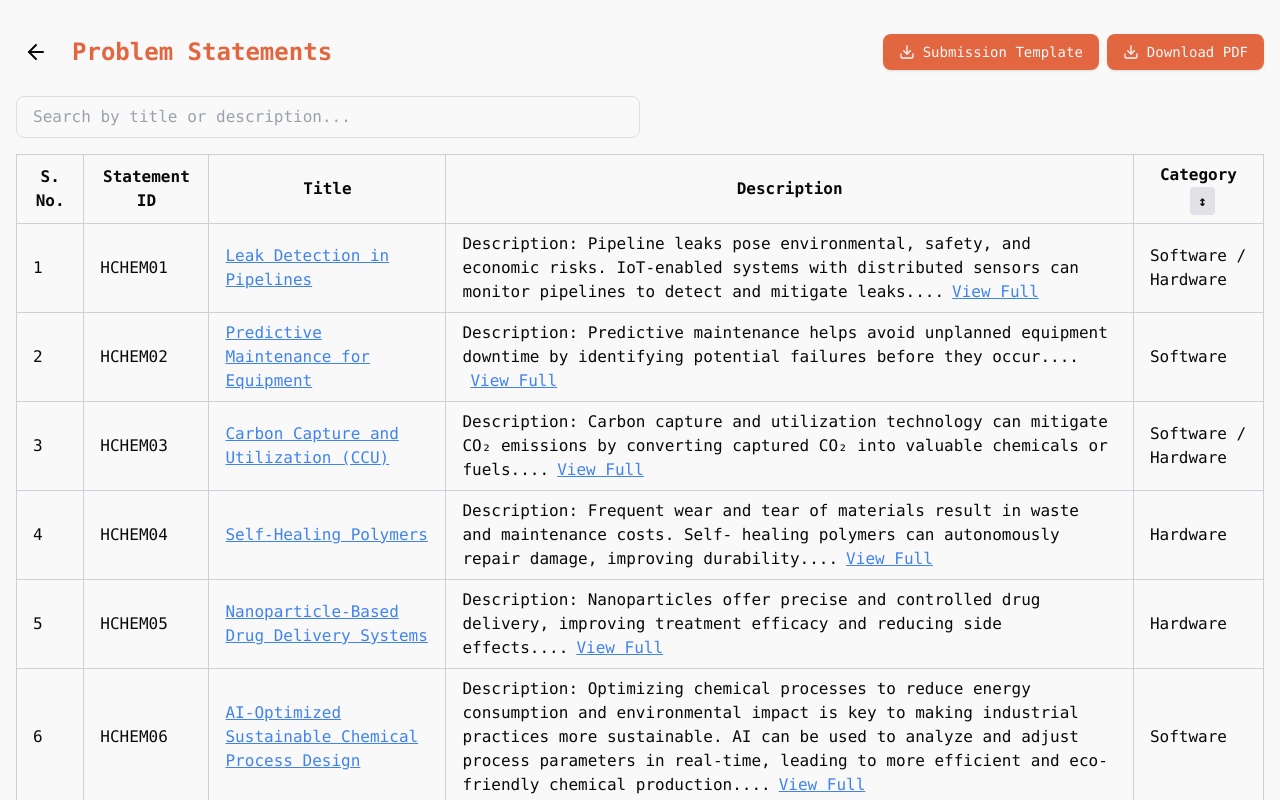
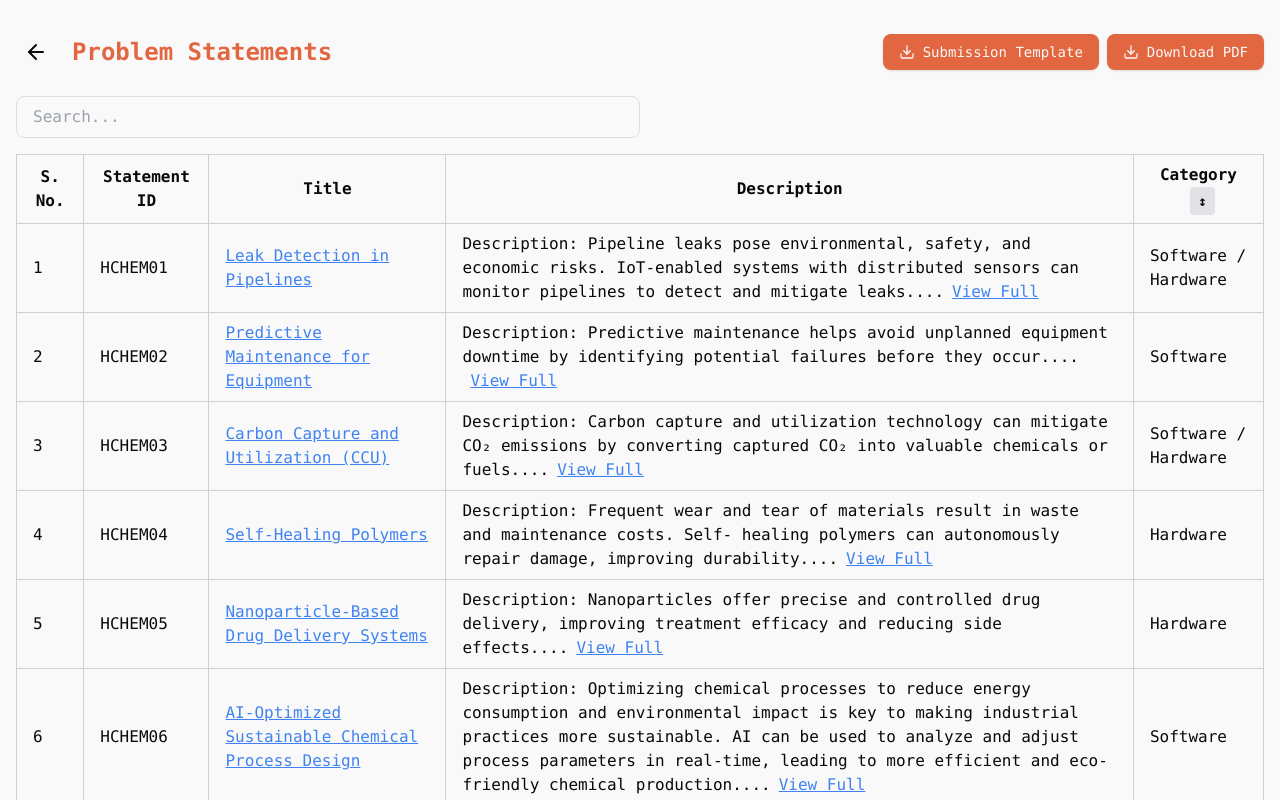
Before and after one commit to IEEECS-VIT/yantra-main-hack-frontend, a Next.js app: page /tracks in a window 1280 px wide. Shown: the top 800 px of the page. Built offline with nearby package versions, Linux system fonts and the light colour scheme.

Commit message:
Update table.tsx

```diff
--- a/src/app/tracks/table.tsx
+++ b/src/app/tracks/table.tsx
@@ -41,7 +41,7 @@ const ProblemStatementTable: React.FC = () => {
       <div className="mb-4 px-4">
         <input
           type="text"
-          placeholder="Search by title or description..."
+          placeholder="Search..."
           className="border rounded-lg px-4 py-2 w-full md:w-1/2"
           value={searchQuery}
           onChange={(e) => setSearchQuery(e.target.value)}
```
